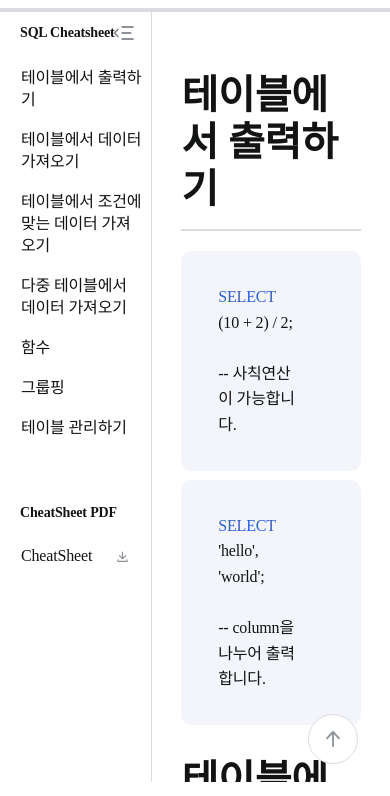
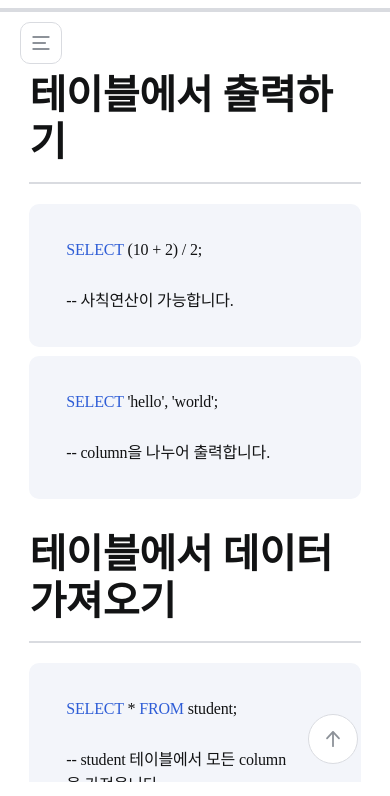
Before and after one commit to weniv/weniv_sql, a website: page pagecheatsheet/index.html in a window 390 px wide. Shown: the part 48-844 px from the top of the page. Drawn offline with Linux system fonts and the light colour scheme; a web font is replaced by a local one.

Commit message:
✨Feat: Tutorial 페이지 aside 슬라이드 기능 추가

```diff
--- a/pagecheatsheet/index.html
+++ b/pagecheatsheet/index.html
@@ -219,7 +219,6 @@
           </a>
         </div>
       </aside>
-      <button class="aside-open-button"></button>
       <main class="tutorial-content"></main>
     </div>
     <button class="top-btn"></button>
--- a/src/js/parser.js
+++ b/src/js/parser.js
@@ -359,21 +359,22 @@
         return [Number(title[0]), title.slice(1).join(' ')];
       });
 
-    // console.log(menuTitles);s
-
     // aside 접는 버튼 추가
+    const asideWrap = document.querySelector('.tutorial-content-wrap');
     const aside = document.querySelector('aside');
     const asideCloseBtn = document.createElement('button');
-    const asideOpenBtn = document.querySelector('.aside-open-button');
+    const asideOpenBtn = document.createElement('button');
+    asideOpenBtn.classList.add('aside-open-button');
+    asideWrap.append(asideOpenBtn);
     asideCloseBtn.classList.add('aside-folder-button');
     aside.prepend(asideCloseBtn);
 
     asideCloseBtn.addEventListener('click', () => {
-      aside.classList.add('aside-close');
+      aside.classList.remove('aside-open');
     });
 
     asideOpenBtn.addEventListener('click', () => {
-      aside.classList.remove('aside-close');
+      aside.classList.add('aside-open');
     });
 
     let subMenu = null;
--- a/src/style/_aside.scss
+++ b/src/style/_aside.scss
@@ -1,6 +1,6 @@
 aside {
   position: relative;
-  width: clamp(28rem, 26.8907563025vw, 32rem);
+  width: 32rem;
   height: calc(100vh - 7rem);
   border-right: 1px solid var(--ColorGrayLv2);
   box-sizing: border-box;
@@ -63,7 +63,7 @@ aside {
     display: flex;
     align-items: center;
     list-style-type: none;
-    font-size: 1.6rem;
+    font-size: 1.5rem;
     font-weight: 500;
     position: relative;
     padding: 9px;
@@ -169,7 +169,7 @@ summary.hidden-before {
 
 @media screen and (max-width: 1024px) {
   aside {
-    margin-left: 0;
+    margin-left: -32rem;
     transition: margin-left 0.3s;
 
     .aside-folder-button {
@@ -182,8 +182,8 @@ summary.hidden-before {
     }
   }
 
-  .aside-close {
-    margin-left: -32rem;
+  .aside-open {
+    margin-left: 0rem;
     transition: margin-left 0.3s;
   }
 
```
Also changed, not shown: src/style/style.css, 1 other file.
